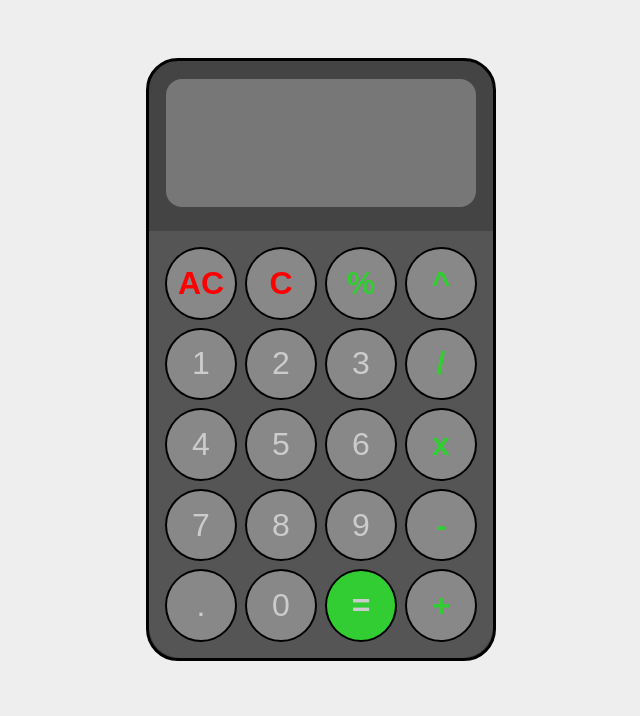
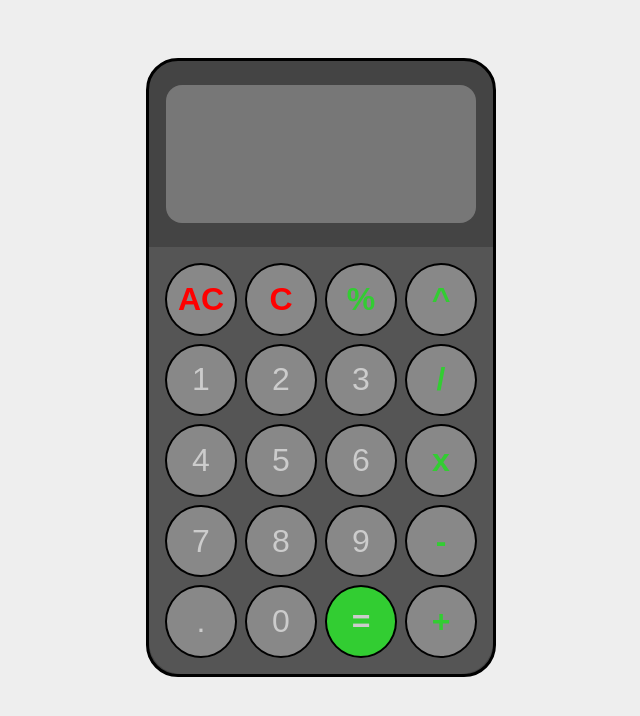
Before and after one commit to Osioyea/odin-calculator, a plain HTML site: page index.html in a window 1280 px wide. Shown: the whole page, without its empty margins (319-959 px from the left). Drawn offline with Linux system fonts and the light colour scheme.

Commit message:
Change display size of screen.

```diff
--- a/styles.css
+++ b/styles.css
@@ -18,12 +18,13 @@ body{
   justify-content: end;
   align-items: center;
   width: 350px;
-  height: 603px;
+  min-height: 603px;
   background-color: #444;
   border-color: black;
   border-style: solid;
   border-radius: 2rem;
   gap: 1.5rem;
+  padding-top: 1.5rem;
 }
 
 .screen{
@@ -31,10 +32,11 @@ body{
   width: 90%;
   border-radius: 1rem;
   padding: 1.5rem 1rem;
-  height: 8rem;
+  min-height: 8.625rem;
   text-align: end;
   font-family: Arial, Helvetica, sans-serif;
   color: #ccc;
+  word-break: break-all;
 }
 
 .buttons{
@@ -78,7 +80,7 @@ body{
 }
 
 .currentOperation{
-  font-size: 3rem;
+  font-size: 2.5rem;
 }
 
 .answer{
```
